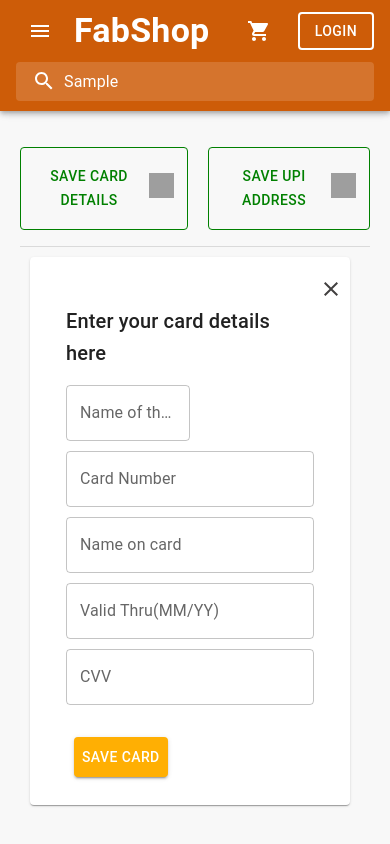
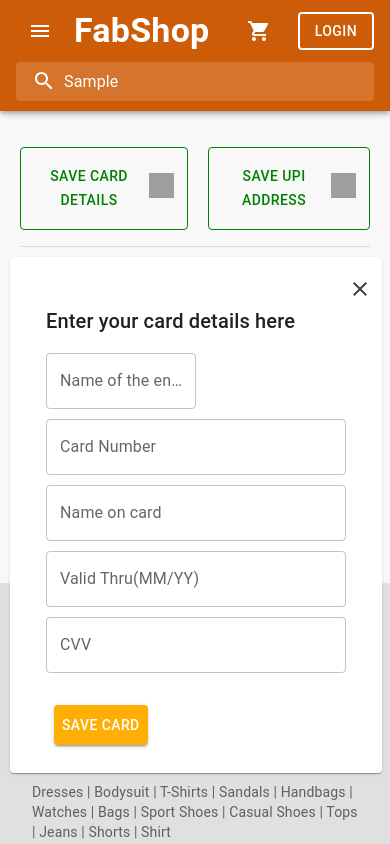
Before and after one commit to chauhanshilpa/FabShop, a React (Create React App) app: page /payment-information in a window 390 px wide. Both pictures are taken after typing "Sample" into the empty fields and a click on the button "SAVE CARD DETAILS". Shown: the top 844 px of the page. Built offline with nearby package versions, Linux system fonts and the light colour scheme; grey boxes are pictures that could not be loaded.

Commit message:
fix responsiveness for adding new payments

```diff
--- a/src/pages/profile/profile_options/ProfileOptions.css
+++ b/src/pages/profile/profile_options/ProfileOptions.css
@@ -77,12 +77,16 @@
   padding: 20px;
   column-gap: 1rem;
   justify-content: space-between;
+  position: relative;
 }
 
 .card-details-form,
 .upi-details-form {
   margin: 10px;
   padding: 20px;
+  position: absolute;
+  left:0;
+  z-index: 2;
 }
 
 .profile-saved-payments .upi-payment-details,
--- a/src/pages/profile/profile_options/UserPaymentsInfo.tsx
+++ b/src/pages/profile/profile_options/UserPaymentsInfo.tsx
@@ -118,7 +118,9 @@ const UserPaymentsInfo = ({ activeUserId }: Props) => {
       {isCardDetailsFormOpen && (
         <Card
           className="card-details-form"
-          sx={{ width: { xs: "80%", sm: "80%" } }}
+          sx={{
+            width: { xs: "85%", sm: "80%" },
+          }}
         >
           <CloseIcon
             className="close-card-details-form"
@@ -185,7 +187,7 @@ const UserPaymentsInfo = ({ activeUserId }: Props) => {
       {isUpiDetailsFormOpen && (
         <Card
           className="upi-details-form"
-          sx={{ width: { xs: "90%", sm: "50%" } }}
+          sx={{ width: { xs: "85%", sm: "50%" } }}
         >
           <CloseIcon
             className="close-paymnets-details-form"
```
